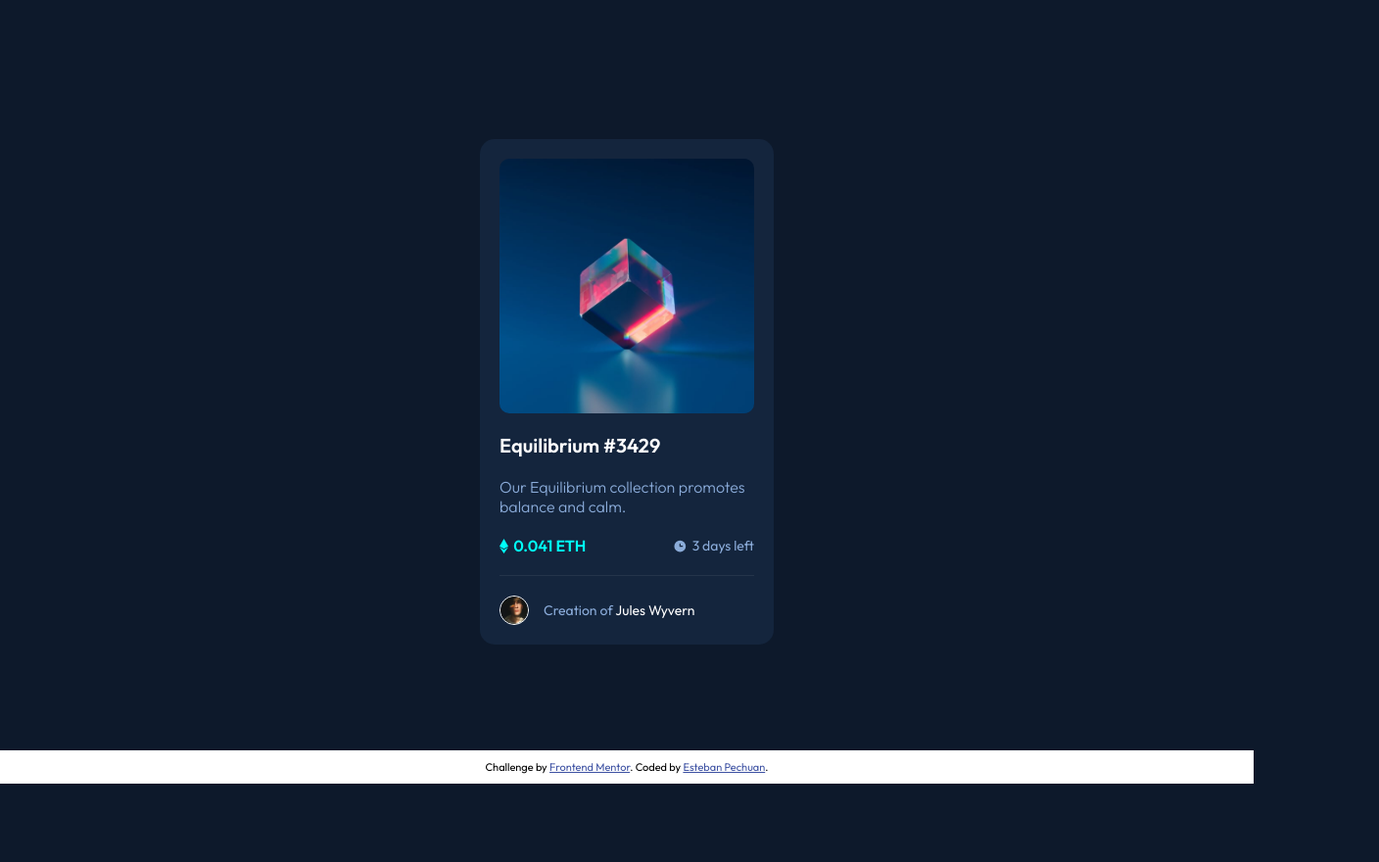
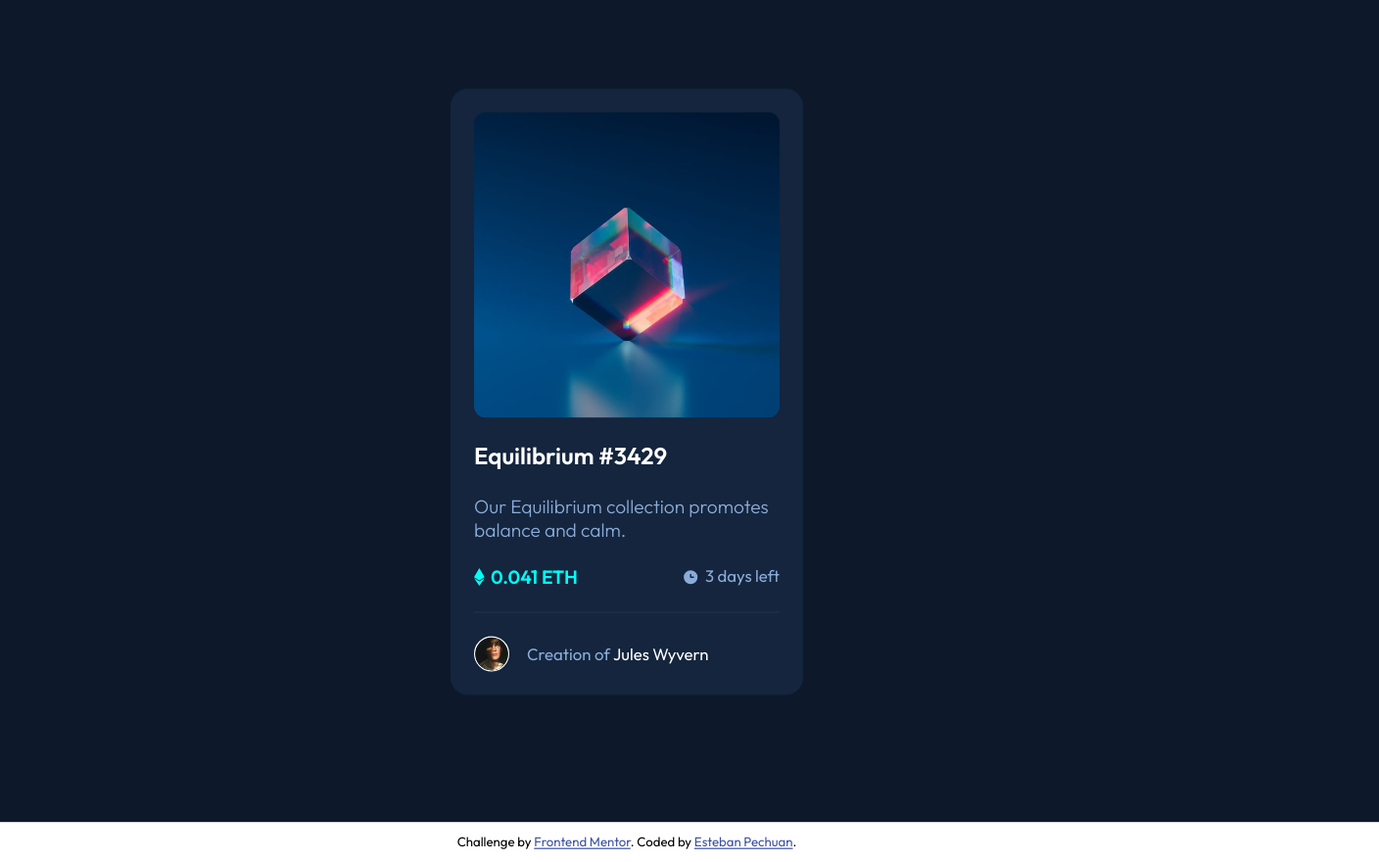
Before and after one commit to EstebanPechuan/Frontend-Mentors-NFT-Card, a plain HTML site: page index.html in a window 1280 px wide. Shown: the whole page at 98% size, 1408 px wide, since content can reach past the window. Before the commit the page ends 800 px from the top, so only its background shows below. Drawn offline with Linux system fonts and the light colour scheme.

Commit message:
Solution

```diff
--- a/css/style.css
+++ b/css/style.css
@@ -106,3 +106,7 @@ hr {
 .attribution a {
     color: hsl(228, 45%, 44%);
 }
+
+body {
+    scale: 1.2;
+}
```
